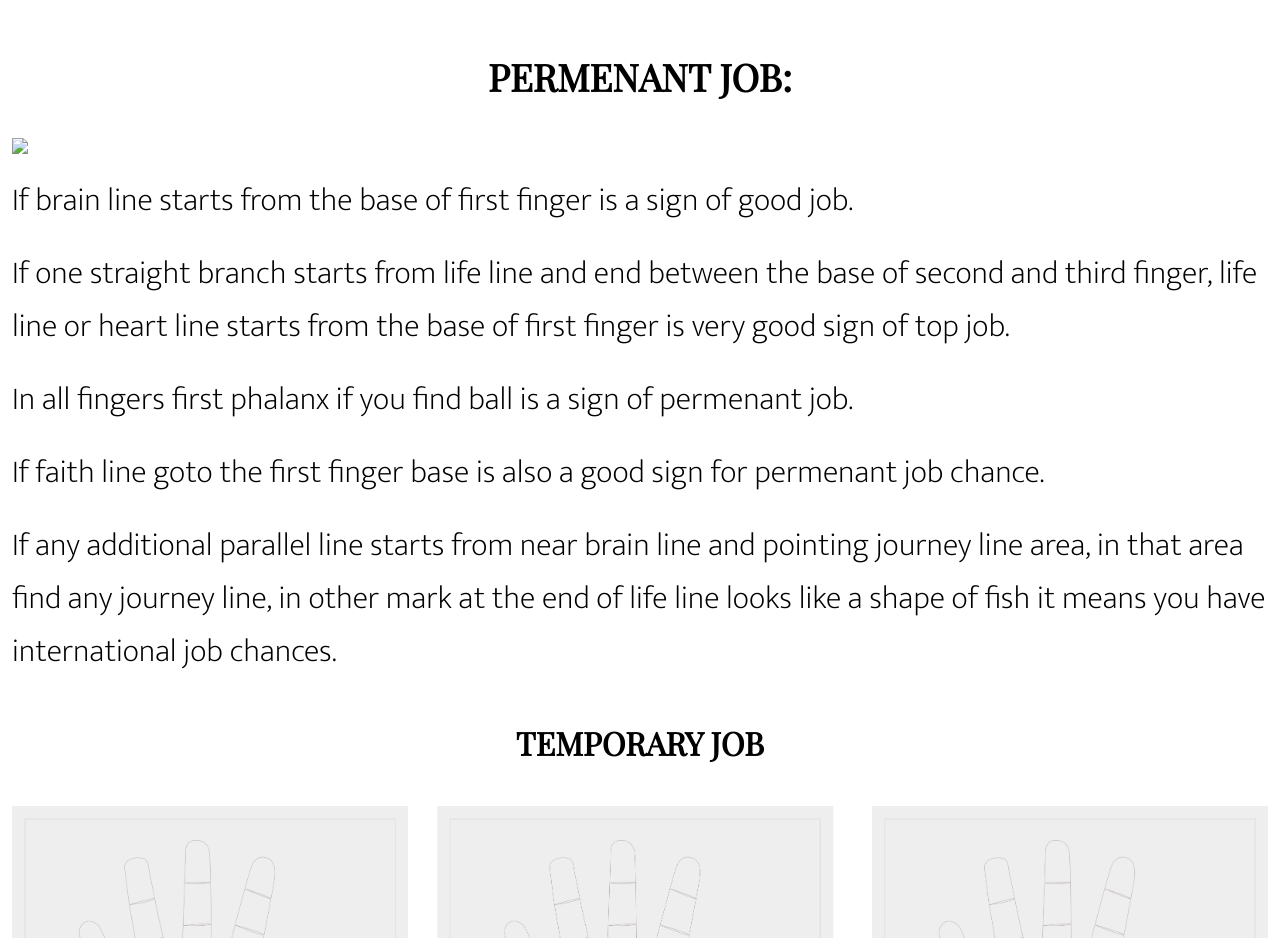
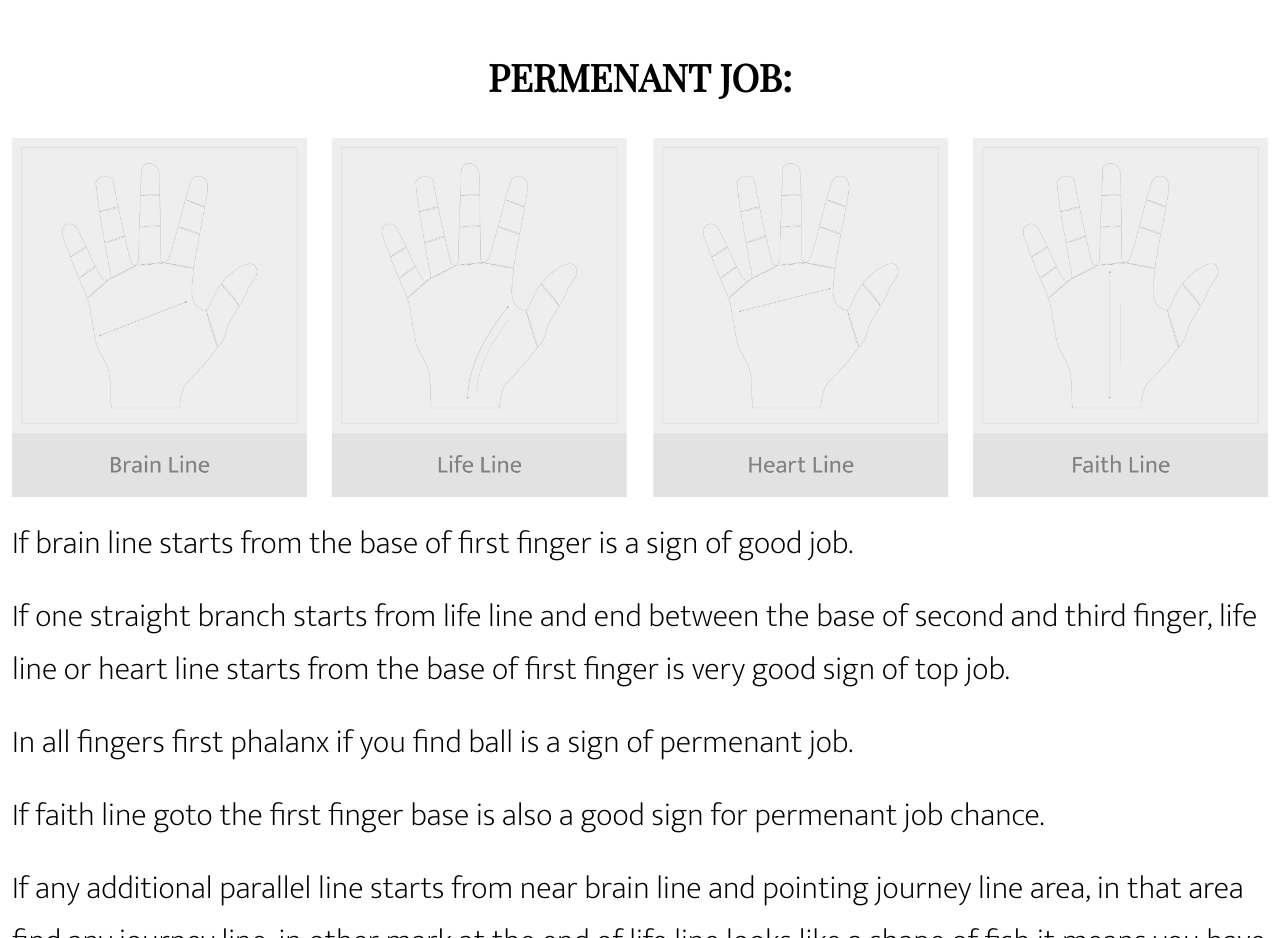
Before and after one commit to palmline/guru, a plain HTML site: page index.html in a window 1280 px wide. Shown: the part 10140-11078 px from the top of the page. Drawn offline with nearby package versions, Linux system fonts and the light colour scheme.

Commit message:
Update index.html
updatr

```diff
--- a/index.html
+++ b/index.html
@@ -239,7 +239,7 @@
 
               <article>
 
-               <img src="permanent.png" />
+               <img src="permenant.png" />
 
               </article>
 
```
